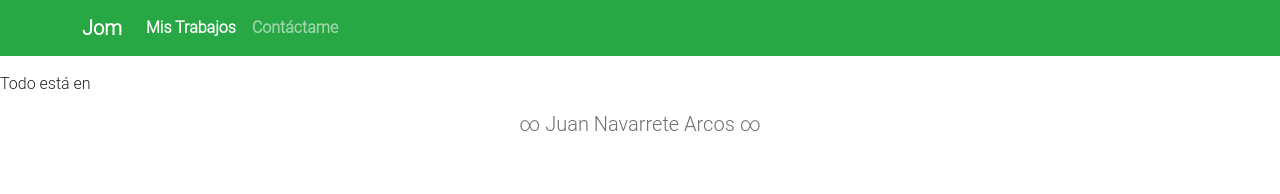
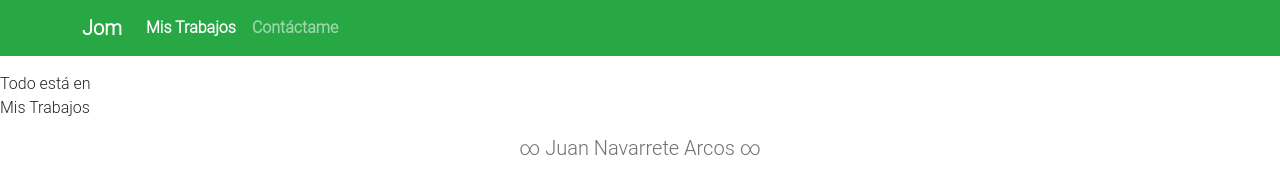
Before and after one commit to JuanNavarreteArcos/juannavarretearcos.github.io, a plain HTML site: page index.html in a window 1280 px wide. Drawn offline with nearby package versions, Linux system fonts and the light colour scheme.

Commit message:
Actualiza index

```diff
--- a/index.html
+++ b/index.html
@@ -32,7 +32,7 @@
             </div>
         </nav>
     </header>
-    <p>Todo está en </p>
+    <p>Todo está en <a class="nav-link active" aria-current="page" href="mistrabajos.html">Mis Trabajos</a></p>
 
 
 
```
